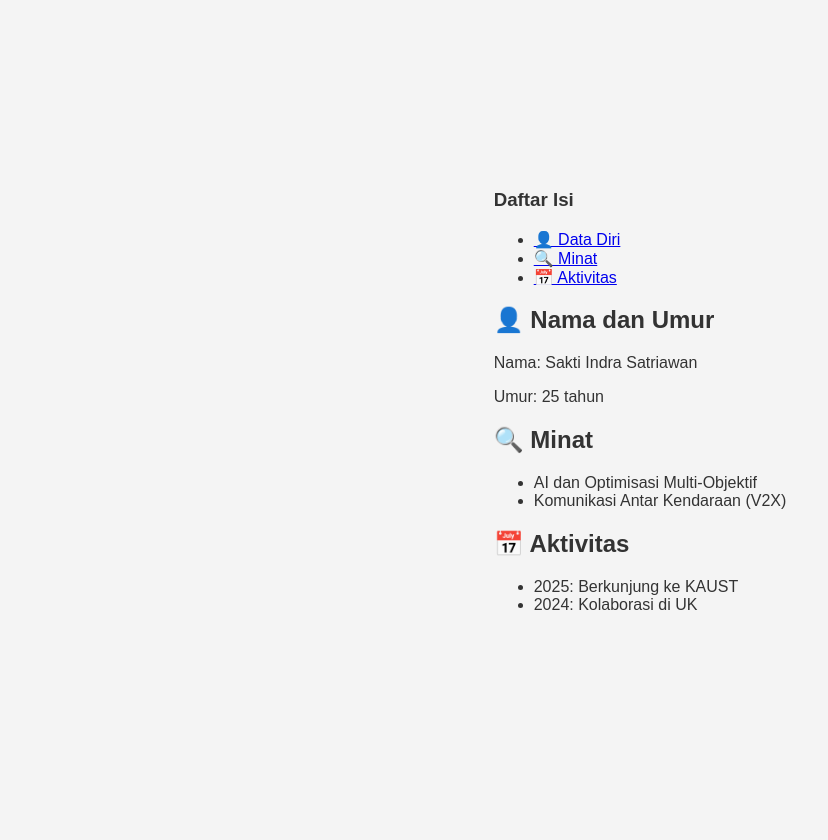
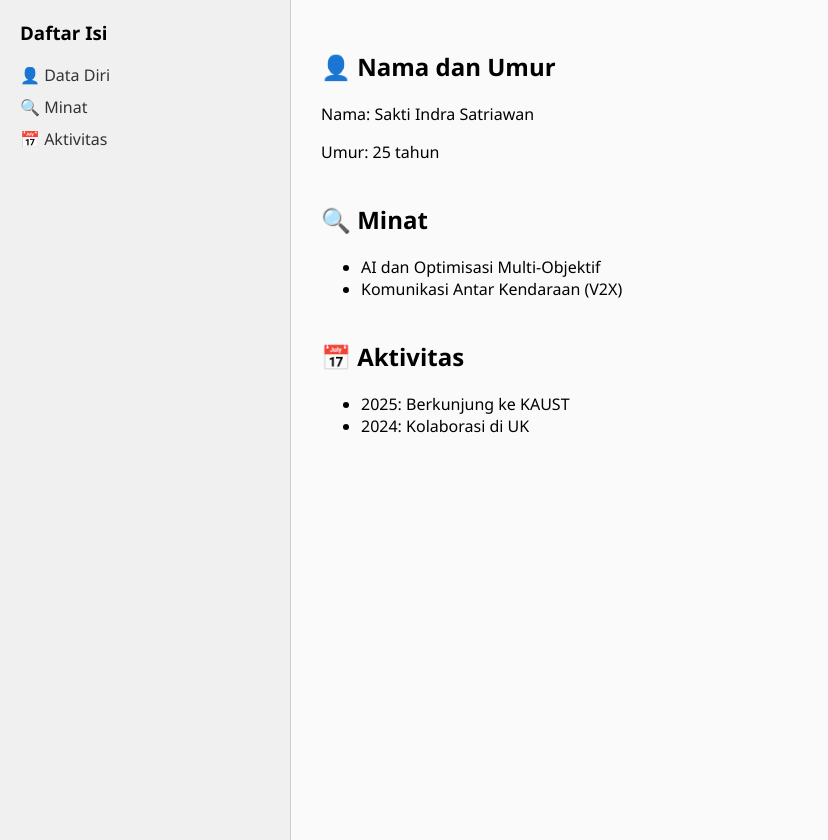
Before and after one commit to indrasatriii/nama-umur-app, a plain HTML site: page index.html in a window 1280 px wide. Shown: the whole page, without its empty margins (0-828 px from the left). Before the commit the page ends 800 px from the top, so only its background shows below. Drawn offline with Linux system fonts and the light colour scheme.

Commit message:
Update style.css

```diff
--- a/style.css
+++ b/style.css
@@ -1,17 +1,48 @@
 body {
-  font-family: Arial, sans-serif;
-  background-color: #f4f4f4;
+  font-family: 'Segoe UI', sans-serif;
+  margin: 0;
+  padding: 0;
+  background-color: #fafafa;
+}
+
+.main-container {
+  display: flex;
+  min-height: 100vh;
+}
+
+.sidebar {
+  width: 250px;
+  background-color: #f0f0f0;
+  padding: 20px;
+  border-right: 1px solid #ccc;
+  position: sticky;
+  top: 0;
+  height: 100vh;
+}
+
+.sidebar h3 {
+  margin-top: 0;
+}
+
+.sidebar ul {
+  list-style: none;
+  padding: 0;
+}
+
+.sidebar li {
+  margin: 10px 0;
+}
+
+.sidebar a {
+  text-decoration: none;
   color: #333;
-  display: flex;
-  justify-content: center;
-  align-items: center;
-  height: 100vh;
-  margin: 0;
 }
-.container {
-  text-align: center;
-  background: white;
-  padding: 40px;
-  border-radius: 10px;
-  box-shadow: 0 0 10px rgba(0, 0, 0, 0.1);
+
+.content {
+  flex: 1;
+  padding: 30px;
 }
+
+.content section {
+  margin-bottom: 40px;
+}
```
